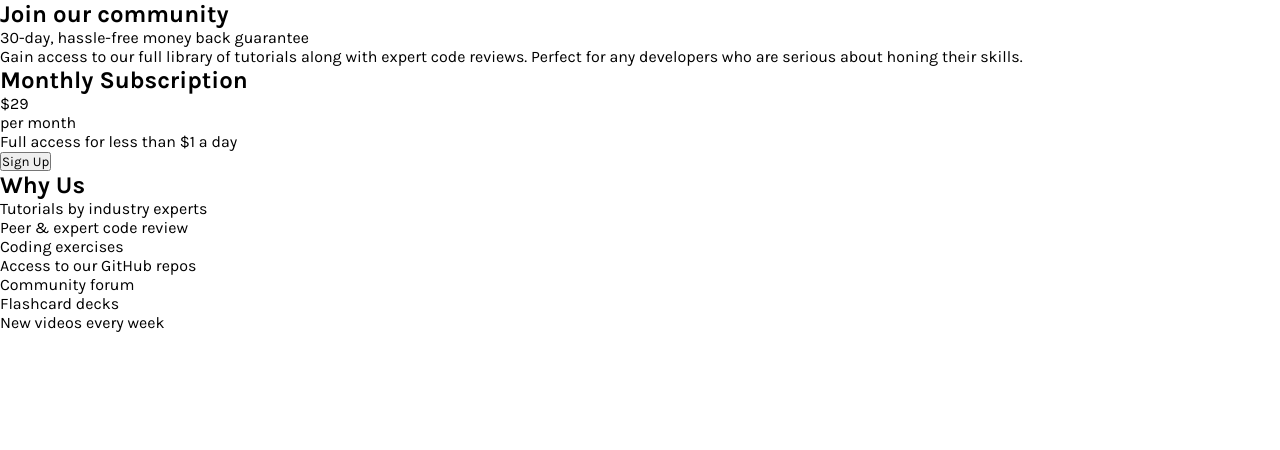
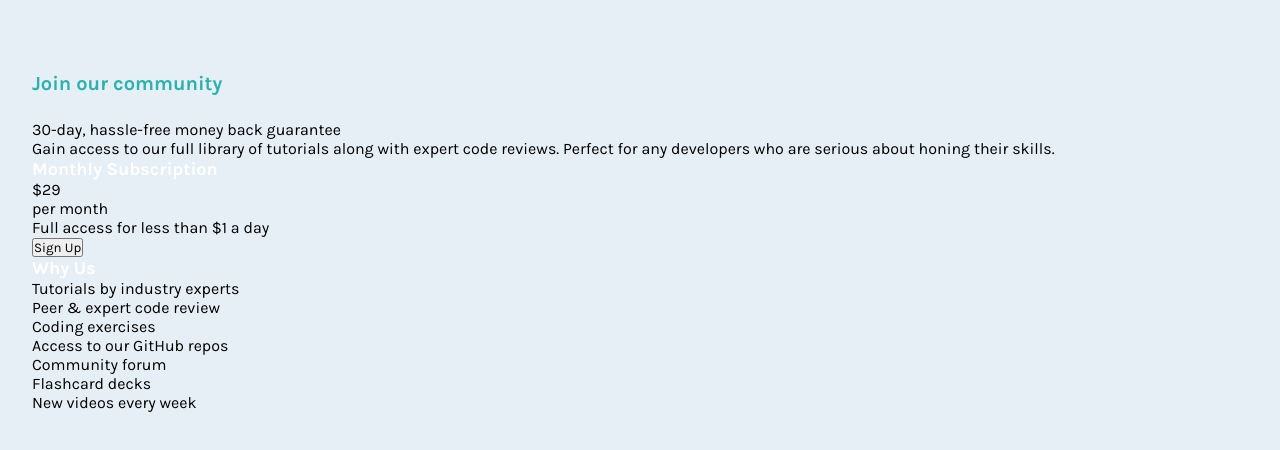
Before and after one commit to Matheus-de-Freitas/Price, a plain HTML site: page index.html in a window 1280 px wide. Drawn offline with Linux system fonts and the light colour scheme.

Commit message:
estilizações no global.css

```diff
--- a/css/global.css
+++ b/css/global.css
@@ -4,3 +4,25 @@
     padding: 0;
     box-sizing: border-box;
 }
+
+main {
+    padding-top: 4.5rem;
+    padding-inline: 2rem;
+}
+
+h1{
+    font-size: 1.25rem;
+    color: var(--cyan);
+    line-height: 1.5rem;
+    margin-bottom: 1.5rem;
+}
+
+h2{
+    font-size: 1.125rem;
+    line-height: 1.375rem;
+    color: #fff;
+}
+
+body{
+    background: var(--light-gray);
+}
```
